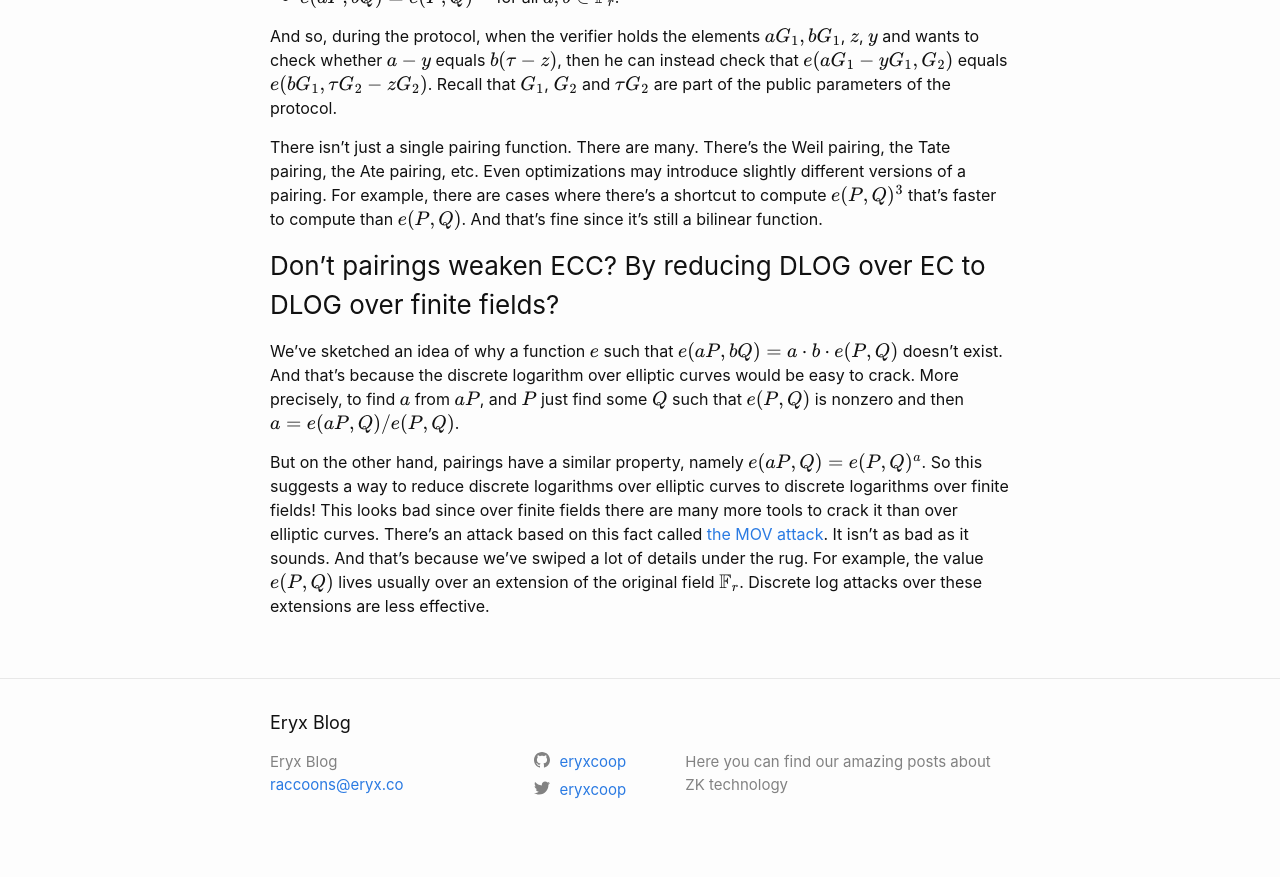
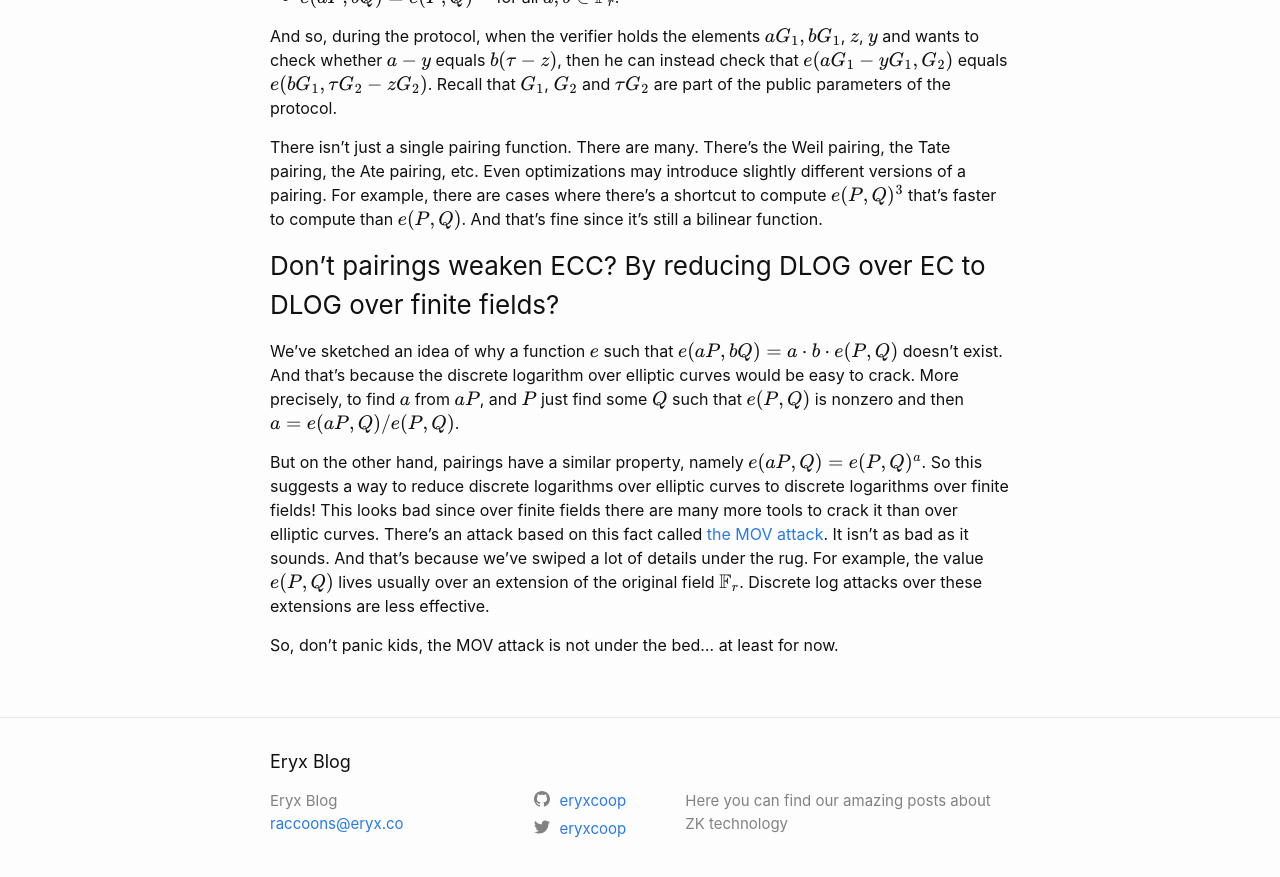
Before and after one commit to eryxcoop/eryxcoop.github.io, a Jekyll site: the page built from _posts/2024-11-28-Pairings-intuition.md, in a window 1280 px wide and 900 px high, scrolled down 3828 px. Shown: the top 877 px of the window. Built offline with Jekyll 4.4.1, drawn with Linux system fonts in a browser that asks for light colours.

Commit message:
add final phrase

```diff
--- a/_posts/2024-11-28-Pairings-intuition.md
+++ b/_posts/2024-11-28-Pairings-intuition.md
@@ -78,3 +78,5 @@ We've sketched an idea of why a function $e$ such that $e(aP, bQ) = a\cdot b\cdo
 
 But on the other hand, pairings have a similar property, namely $e(aP, Q) = e(P, Q)^a$. So this suggests a way to reduce discrete logarithms over elliptic curves to discrete logarithms over finite fields! This looks bad since over finite fields there are many more tools to crack it than over elliptic curves. There's an attack based on this fact called [the MOV attack](https://crypto.stanford.edu/pbc/notes/elliptic/movattack.html).
 It isn't as bad as it sounds. And that's because we've swiped a lot of details under the rug. For example, the value $e(P, Q)$ lives usually over an extension of the original field $\mathbb{F}_r$. Discrete log attacks over these extensions are less effective.
+
+So, don't panic kids, the MOV attack is not under the bed... at least for now.
```
